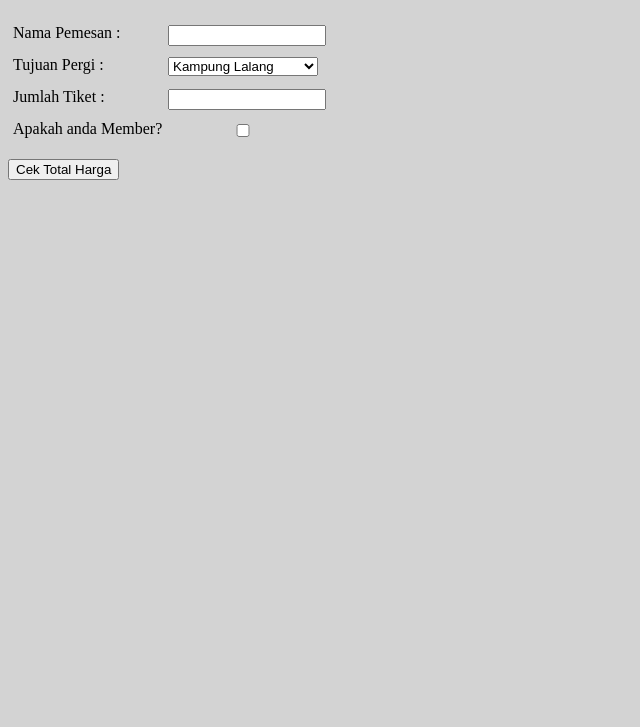
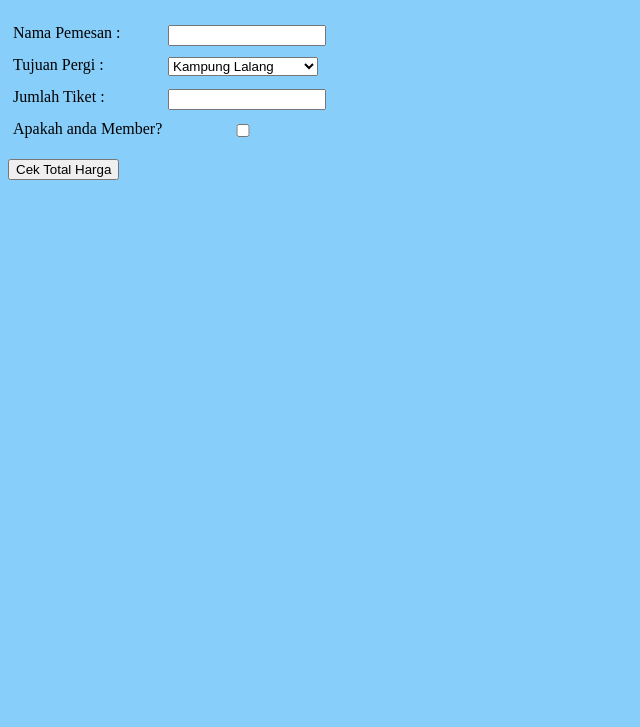
Before and after one commit to melonjuice03/repo_javascript, a plain HTML site: page submission_4/nomer_2/index.html in a window 1280 px wide. Shown: the part 73-800 px from the top of the page, without its empty margins (0-640 px from the left). Drawn offline with Linux system fonts and the light colour scheme.

Commit message:
Tugas 2 Nomer 2 Javascript Fundamental

```diff
--- a/submission_4/nomer_2/index.html
+++ b/submission_4/nomer_2/index.html
@@ -9,7 +9,7 @@
 <style>
     form{line-height:2em}
     label, select, input{margin-left: 5px;width: 150px;display: block;float: left;line-height: 15px}
-    body{background-color: lightgrey;}
+    body{background-color: lightskyblue;}
     </style>
 <body>
     <h1>Pemesanan Tiket Travel XYZ</h1>
```
